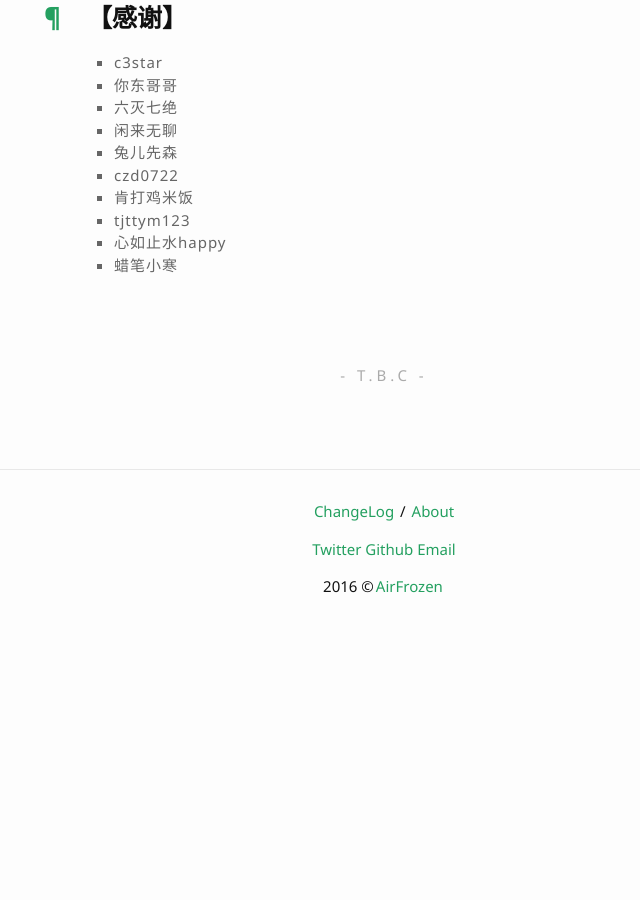
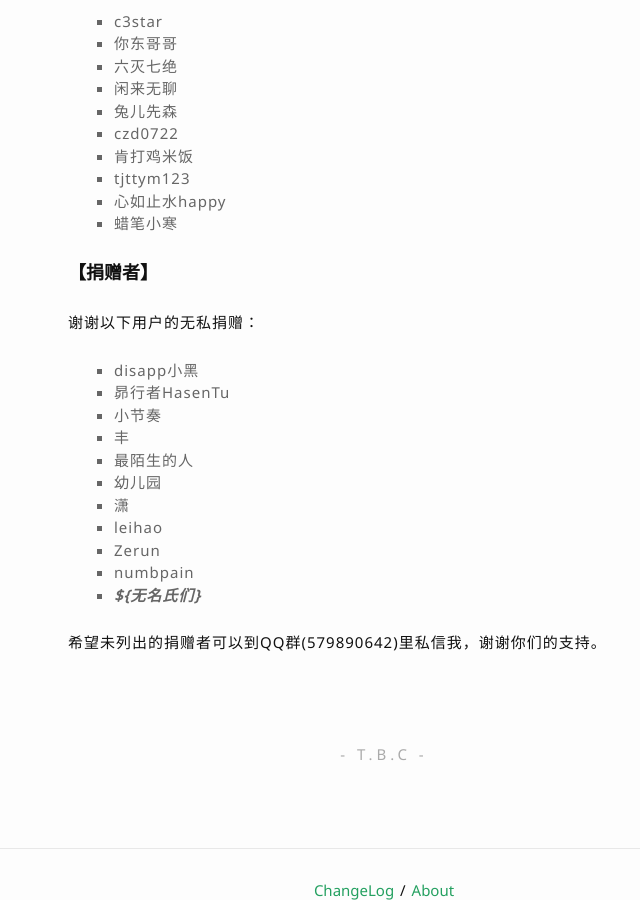
Before and after one commit to hyongbai/AirFrozen, a Jekyll site: the page built from _posts/2016-07-08-about.md, in a window 1280 px wide and 900 px high, scrolled down 1251 px. Shown: the whole window, without its empty margins (256-896 px from the left). Built offline with Jekyll 4.4.1, drawn with Linux system fonts in a browser that asks for light colours; nearby versions of some CDN libraries; before the commit the page ends 1887 px from its top, so only the background shows below that.

Commit message:
【添加】捐助名单

```diff
--- a/_posts/2016-07-08-about.md
+++ b/_posts/2016-07-08-about.md
@@ -6,7 +6,7 @@ permalink: /about/
 
 首先，很感谢你使用这款APP。
 
-## 【简介】
+### 【简介】
 
 AirFrozen可以帮助你"冻结"很多流氓的或者非流氓但又不常用的应用,从而加速手机的速度。更重要的是:"冻结"后,它就不会在后台偷偷运行。会大大降低手机的耗电速度, 并且极大增加设备安全性。也有很多其他类似的APP，但是区别在于AirFrozen是一款完全免费并且没有限制的干净软件, 而且目前只有200KB不到。
 
@@ -14,28 +14,28 @@ AirFrozen目前没有并且以后也不会有广告, 更不会在后台偷走你
 
 AirFrozen目前免费以后也将免费且不设上限。
 
-## 【功能】
+### 【功能】
 
 - 冻结APP,使不再运行
 - 退出即冻结
 - 锁屏即冻结
 - 创建快捷方式
 
-## 【注意】
+### 【注意】
 
 "也许"是国内首款在三星5.0及以上的手机中，免ROOT也可以使用本APP实现冻结的APP。在其他的设备上面的话，AirFrozen则需要依赖Root才能正常工作。
 
 目前不支持冻结系统应用, 虽然最近收到了很多关于冻结系统应用的反馈, 但是系统应用如果不能正常启动的话, 对于小白用户来说是致命的。因为更多数的人是不懂什么叫做刷机的。没能给予万全的补救措施前, 暂不开放此功能。
 
-## 【初衷】
+### 【初衷】
 
 做这个软件的最直接原因就是因为当时付费购买了某一个同类应用的License，当时用着挺好。谁料想当我给自己的S6Edge刷机后，使用其提供的通过历史订单找回激活的方式失败了。然后心想，这个其实也没啥技术壁垒在里面，于是就自己花了3天时间实现了第一个版本的AirFrozen(空调狗)。然后自己一直在用。丢到市场后一直在看用户反馈，并且根据自己的使用习惯不断迭代下去。
 
-## 【最后】
+### 【最后】
 
 我不为别的，我只是想自己用着放心。
 
-## 【感谢】
+### 【感谢】
 
 - c3star
 - 你东哥哥
@@ -47,3 +47,21 @@ AirFrozen目前免费以后也将免费且不设上限。
 - tjttym123
 - 心如止水happy
 - 蜡笔小寒
+
+### 【捐赠者】
+
+谢谢以下用户的无私捐赠：
+
+- disapp小黑
+- 昴行者HasenTu
+- 小节奏
+- 丰
+- 最陌生的人
+- 幼儿园
+- 潇
+- leihao
+- Zerun
+- numbpain
+- ***${无名氏们}***
+
+希望未列出的捐赠者可以到QQ群(579890642)里私信我，谢谢你们的支持。
```
